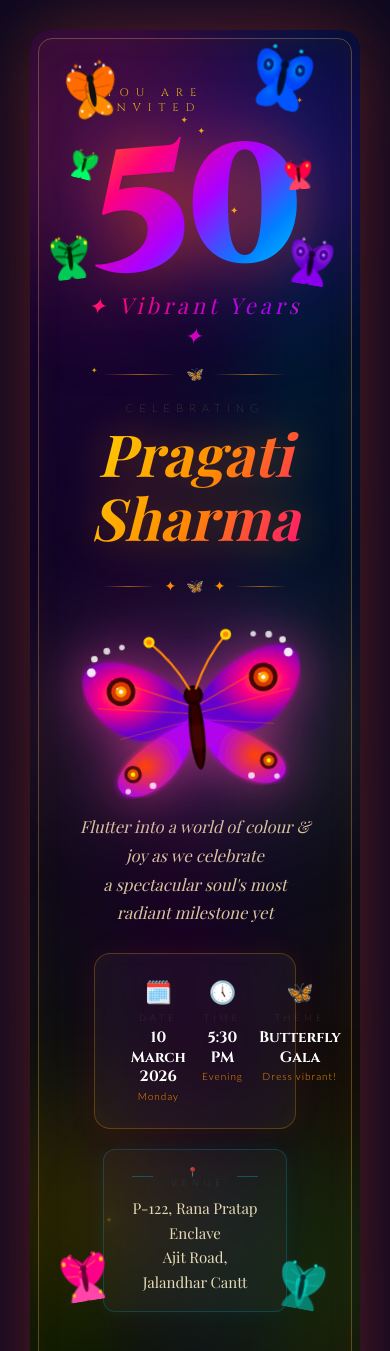
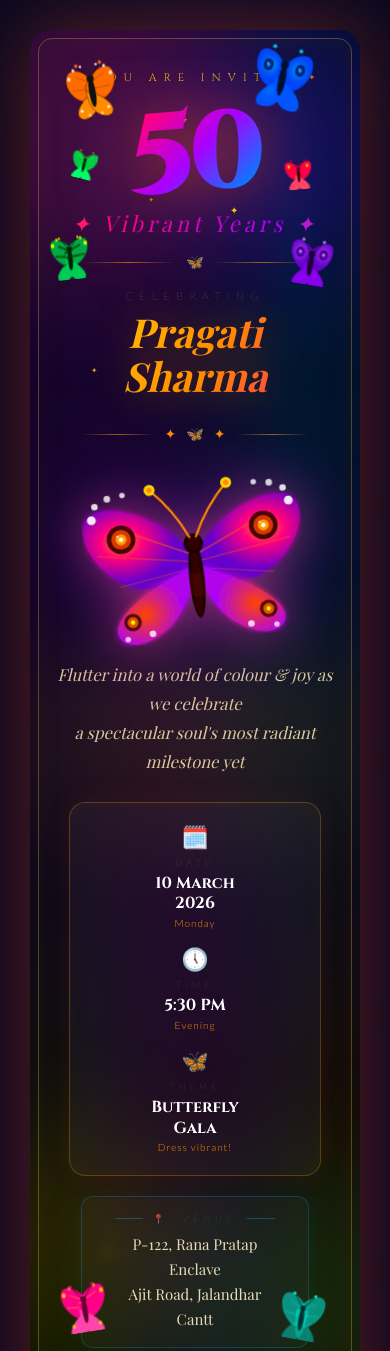
Before and after one commit to SCORLEOs773/Birthday-Card-Mom-50, a plain HTML site: page index.html in a window 390 px wide. Shown: the top 1351 px of the page. Drawn offline with nearby package versions, Linux system fonts and the light colour scheme; a web font is replaced by a local one.

Commit message:
mobile responsive

```diff
--- a/index.html
+++ b/index.html
@@ -586,6 +586,36 @@
         right: 205px;
         animation-duration: 2.4s;
         animation-delay: 0.9s;
+      }
+
+      /* Mobile responsiveness */
+      @media (max-width: 600px) {
+        .card {
+          width: 100%;
+          min-height: auto;
+        }
+
+        .content {
+          padding: 40px 22px;
+        }
+
+        .details-box {
+          grid-template-columns: 1fr; /* stack items vertically */
+          gap: 18px;
+          padding: 22px;
+        }
+
+        .det-val {
+          font-size: 16px;
+        }
+
+        .name {
+          font-size: 40px;
+        }
+
+        .fifty-num {
+          font-size: 110px;
+        }
       }
     </style>
   </head>
```
